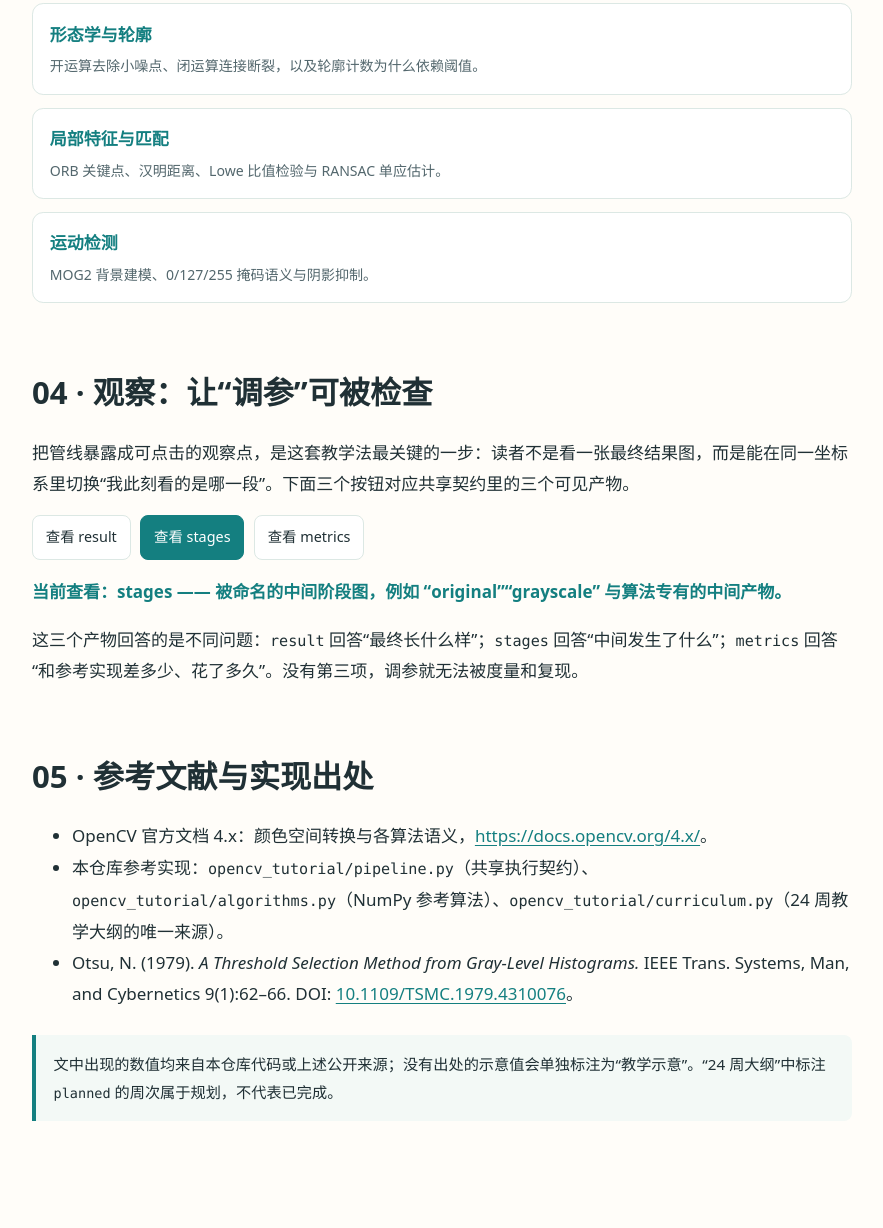
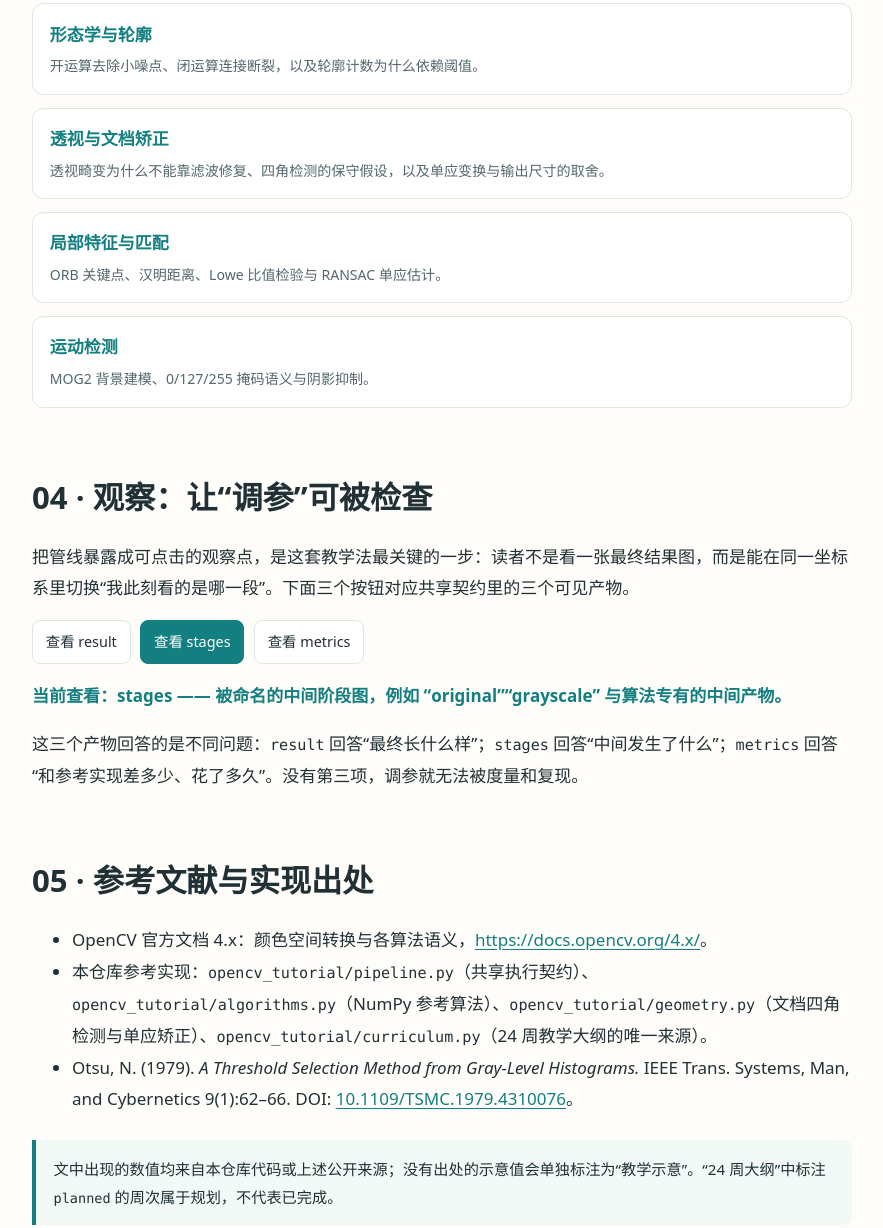
Before and after one commit to 1998x-stack/opencv-tutorial, a plain HTML site: page articles/index.html in a window 1280 px wide. Shown: the part 2674-3902 px from the top of the page, without its empty margins (335-1218 px from the left). Drawn offline with Linux system fonts and the light colour scheme.

Commit message:
docs(opencv-tutorial): link the document-rectification article from the path overview

```diff
--- a/articles/index.html
+++ b/articles/index.html
@@ -121,6 +121,7 @@ table{width:100%;border-collapse:collapse;font-size:.88rem;margin:1.2rem 0}th,td
 <li><a href="gradients.html">梯度与边缘</a><span>Sobel 两个方向核、梯度幅值，以及 Canny 的非极大抑制与双阈值滞后。</span></li>
 <li><a href="thresholding.html">阈值分割</a><span>Otsu 的类间方差推导，以及自适应阈值为什么要用局部邻域。</span></li>
 <li><a href="morphology.html">形态学与轮廓</a><span>开运算去除小噪点、闭运算连接断裂，以及轮廓计数为什么依赖阈值。</span></li>
+<li><a href="geometry.html">透视与文档矫正</a><span>透视畸变为什么不能靠滤波修复、四角检测的保守假设，以及单应变换与输出尺寸的取舍。</span></li>
 <li><a href="local-features.html">局部特征与匹配</a><span>ORB 关键点、汉明距离、Lowe 比值检验与 RANSAC 单应估计。</span></li>
 <li><a href="motion.html">运动检测</a><span>MOG2 背景建模、0/127/255 掩码语义与阴影抑制。</span></li>
 </ul>
@@ -142,7 +143,7 @@ table{width:100%;border-collapse:collapse;font-size:.88rem;margin:1.2rem 0}th,td
 <h2 id="ref-h">05 · 参考文献与实现出处</h2>
 <ul>
 <li>OpenCV 官方文档 4.x：颜色空间转换与各算法语义，<a href="https://docs.opencv.org/4.x/">https://docs.opencv.org/4.x/</a>。</li>
-<li>本仓库参考实现：<code>opencv_tutorial/pipeline.py</code>（共享执行契约）、<code>opencv_tutorial/algorithms.py</code>（NumPy 参考算法）、<code>opencv_tutorial/curriculum.py</code>（24 周教学大纲的唯一来源）。</li>
+<li>本仓库参考实现：<code>opencv_tutorial/pipeline.py</code>（共享执行契约）、<code>opencv_tutorial/algorithms.py</code>（NumPy 参考算法）、<code>opencv_tutorial/geometry.py</code>（文档四角检测与单应矫正）、<code>opencv_tutorial/curriculum.py</code>（24 周教学大纲的唯一来源）。</li>
 <li>Otsu, N. (1979). <em>A Threshold Selection Method from Gray-Level Histograms.</em> IEEE Trans. Systems, Man, and Cybernetics 9(1):62–66. DOI: <a href="https://doi.org/10.1109/TSMC.1979.4310076">10.1109/TSMC.1979.4310076</a>。</li>
 </ul>
 <p class="note">文中出现的数值均来自本仓库代码或上述公开来源；没有出处的示意值会单独标注为“教学示意”。“24 周大纲”中标注 <code>planned</code> 的周次属于规划，不代表已完成。</p>
```
